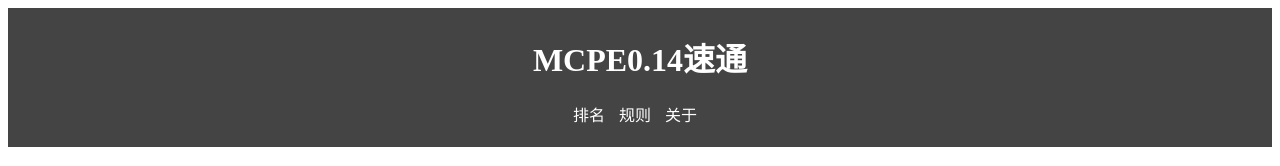
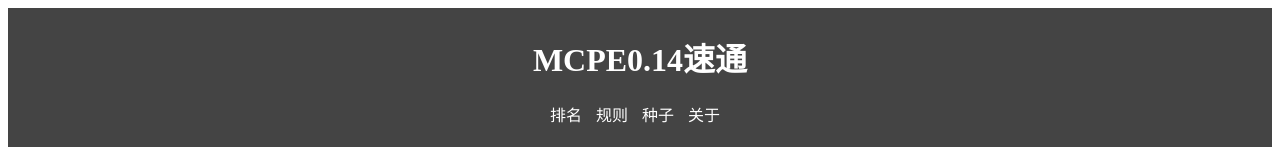
Before and after one commit to bibimingming/MCPE014.github.io, a plain HTML site: page ranking.html in a window 1280 px wide. Shown: the top 166 px of the page. Drawn offline with Linux system fonts and the light colour scheme.

Commit message:
Update ranking.html

```diff
--- a/ranking.html
+++ b/ranking.html
@@ -13,6 +13,7 @@
             <ul>
                 <li><a href="index.html">排名</a></li>
                 <li><a href="ranking.html">规则</a></li>
+                <li><a href="seed.html">种子</a></li>
                 <li><a href="about.html">关于</a></li>
             </ul>
         </nav>
```
